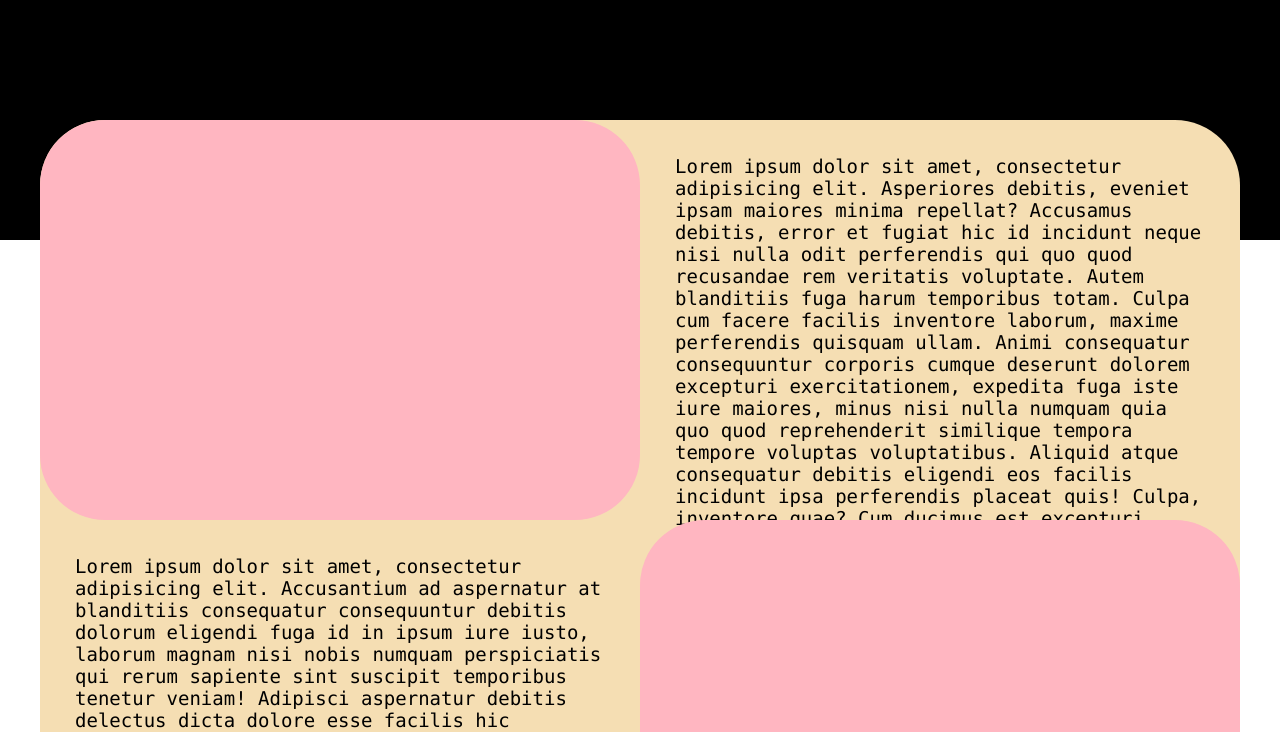
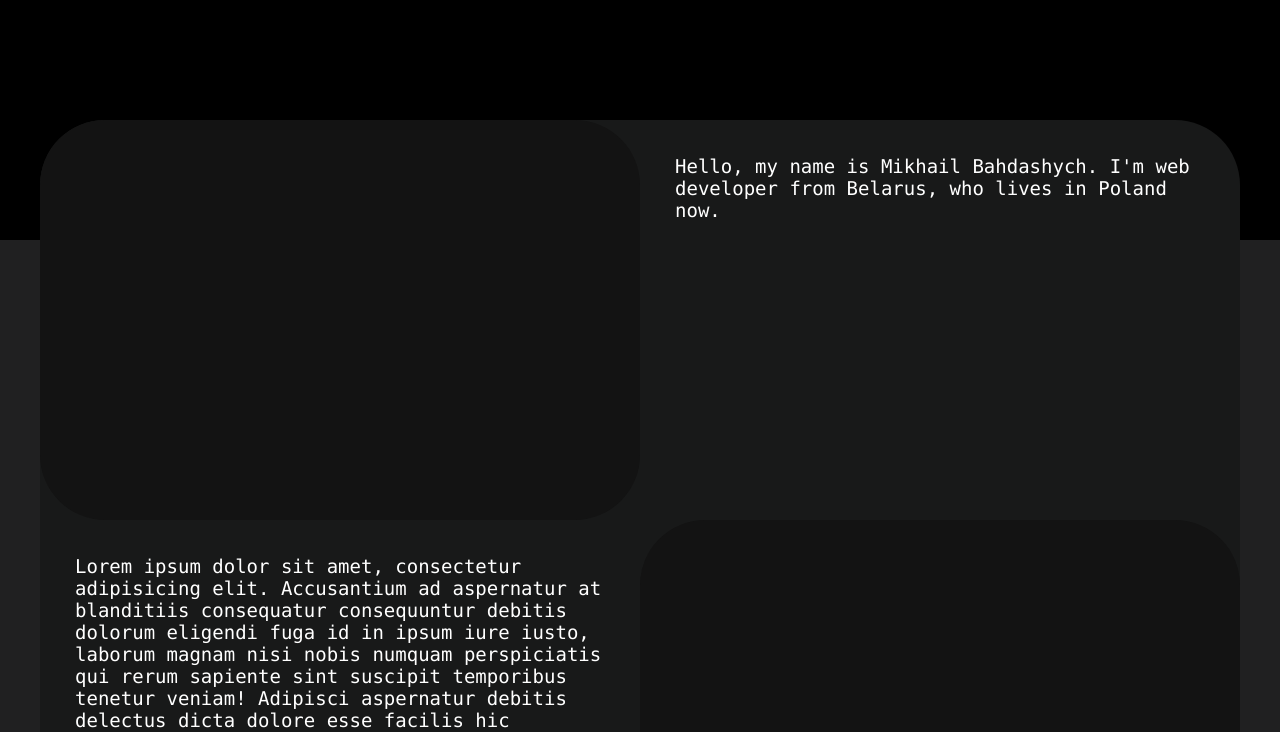
Before and after one commit to bl4drnnr/portfolio-page, a React (Create React App) app in the folder spa-portfolio/: page / in a window 1280 px wide. Shown: the part 440-1172 px from the top of the page. Built offline with nearby package versions, Linux system fonts and the light colour scheme.

Commit message:
main colors

```diff
--- a/spa-portfolio/src/Components/PlainPage.js
+++ b/spa-portfolio/src/Components/PlainPage.js
@@ -19,13 +19,13 @@ const styles = {
   img: {
     width: '50%',
     height: '100%',
-    backgroundColor: 'lightpink',
+    backgroundColor: '#131313',
     borderRadius: '65px'
   },
   imgRight: {
     width: '50%',
     height: '100%',
-    backgroundColor: 'lightpink',
+    backgroundColor: '#131313',
     float: 'right',
     borderRadius: '65px'
   },
@@ -44,7 +44,7 @@ export default function PlainPage() {
         <div style={styles.img} />
         <div style={styles.textWrap}>
           <div style={styles.text}>
-            <code>Lorem ipsum dolor sit amet, consectetur adipisicing elit. Asperiores debitis, eveniet ipsam maiores minima repellat? Accusamus debitis, error et fugiat hic id incidunt neque nisi nulla odit perferendis qui quo quod recusandae rem veritatis voluptate. Autem blanditiis fuga harum temporibus totam. Culpa cum facere facilis inventore laborum, maxime perferendis quisquam ullam. Animi consequatur consequuntur corporis cumque deserunt dolorem excepturi exercitationem, expedita fuga iste iure maiores, minus nisi nulla numquam quia quo quod reprehenderit similique tempora tempore voluptas voluptatibus. Aliquid atque consequatur debitis eligendi eos facilis incidunt ipsa perferendis placeat quis! Culpa, inventore quae? Cum ducimus est excepturi expedita, itaque modi molestiae omnis porro repellendus rerum soluta, totam unde. Atque exercitationem odio pariatur sed ut. Beatae consequuntur inventore nisi numquam pariatur quae quisquam repudiandae tempore. Blanditiis consequatur culpa cumque, delectus doloremque dolorum eaque enim et id illum ipsam iure maxime nemo officia perferendis porro provident quibusdam quisquam recusandae repudiandae sint, veritatis.</code>
+            <code>Hello, my name is Mikhail Bahdashych. I'm web developer from Belarus, who lives in Poland now.</code>
           </div>
         </div>
       </div>
--- a/spa-portfolio/src/index.css
+++ b/spa-portfolio/src/index.css
@@ -5,11 +5,15 @@ body {
     sans-serif;
   -webkit-font-smoothing: antialiased;
   -moz-osx-font-smoothing: grayscale;
+  background-color: #202021;
+  /*background-color: #181919;*/
+  /*background-color: #131313;*/
 }
 
 code {
   font-family: source-code-pro, Menlo, Monaco, Consolas, 'Courier New', monospace;
   font-size: 19px;
+  color: white;
 }
 
 .main {
@@ -20,7 +24,7 @@ code {
 }
 
 .plainPage {
-  background-color: wheat;
+  background-color: #181919;
   width: 60%;
   height: 150vh;
   margin: 70vh auto 50px;
```
